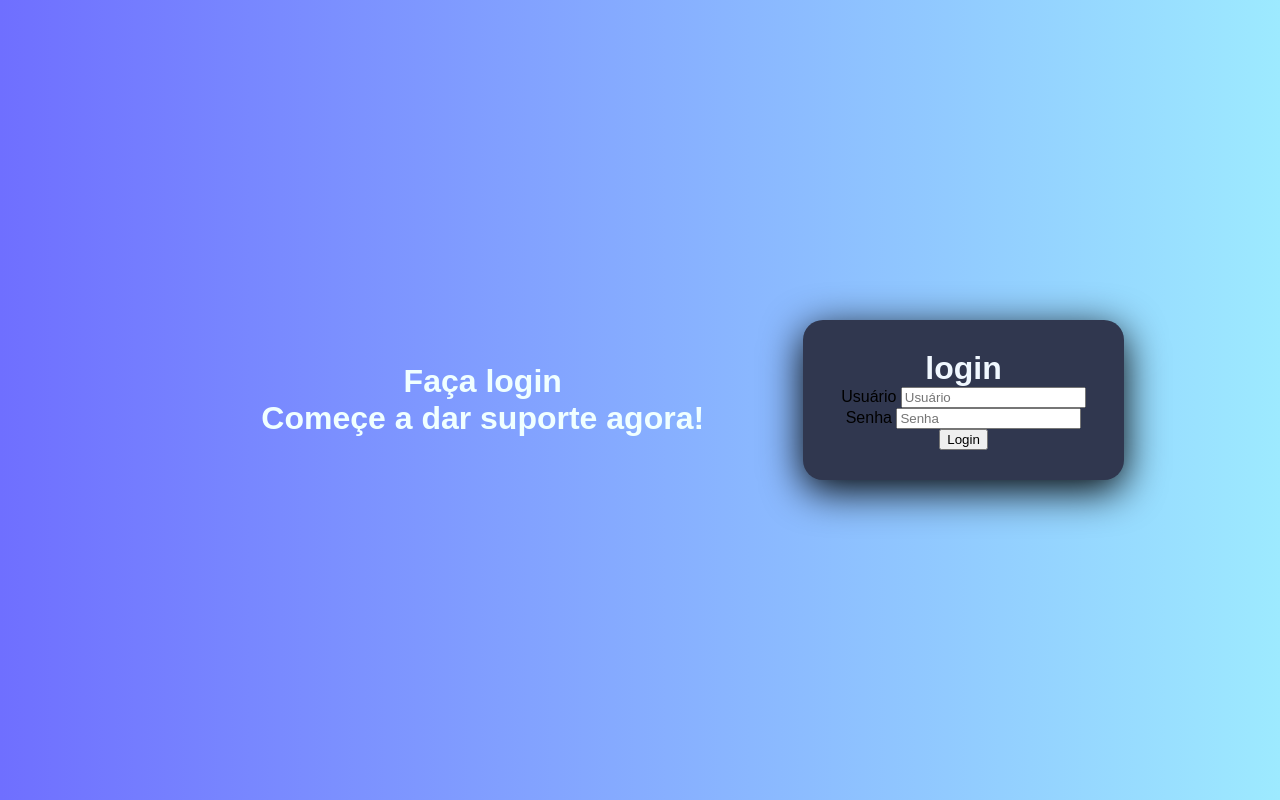
After one commit to fnando1/web_app_services_ti, a PHP site: page /login.php in a window 1280 px wide. The commit adds this page. Run offline with PHP 8.4, Linux system fonts and the light colour scheme.

```diff
--- a/css/style.css
+++ b/css/style.css
@@ -85,3 +85,50 @@
 /*FINAL DA TELA PRINCIPAL*/
 
 /*INICIO LOGIN*/
+
+.main-login{
+    width: 100vw;
+    height: 100vh;
+    display: flex;
+    justify-content: center;
+    align-items: center;
+}
+
+.left-login{
+    width: 50vw;
+    height: 100vh;
+    display: flex;
+    justify-content: center;
+    align-items: center;
+    flex-direction: column;
+}
+
+.left-login > h1{
+    color: azure;
+}
+
+.right-login{
+    width: 100vw;
+    height: 100vh;
+    display: flex;
+    justify-content: center;
+    align-items: center;
+}
+
+.card-login{
+    width: 80%;
+    display: flex;
+    justify-content: center;
+    align-items: center;
+    flex-direction: column;
+    padding: 30px 35px;
+    background: #30374f;
+    border-radius: 20px;
+    box-shadow: 0px 10px 40px black;
+}
+
+.card-login > h1{
+    color: aliceblue;
+    font-weight: 800;
+    margin: 0;
+}
--- a/index.php
+++ b/index.php
@@ -11,6 +11,7 @@
         <nav>
             <ul>
                 <li><a href="#">Início</a></li>
+                <li><a href="login.php">Criar Conta</a></li>
                 <li><a href="#">Serviços</a></li>
                 <li><a href="#">Sobre Nós</a></li>
                 <li><a href="#">Contato</a></li>
--- /dev/null
+++ b/login.php
@@ -0,0 +1,31 @@
+<!DOCTYPE html>
+<html lang="pt-br">
+<head>
+    <meta charset="UTF-8">
+    <meta name="viewport" content="width=device-width, initial-scale=1.0">
+    <link rel="stylesheet" href="css/style.css">
+    <title>Login - Services TI</title>
+</head>
+<body>
+    <div class="main-login">
+        <div class="left-login">
+            <h1>Faça login</h1>
+            <h1>Começe a dar suporte agora!</h1>
+        </div>
+        <div class="rith-login">
+            <div class="card-login">
+                <h1>login</h1>
+                <div class="textfild">
+                    <label for="usuario">Usuário</label>
+                    <input type="text" name="usuario" placeholder="Usuário"></input>
+                </div>
+                <div class="textfild">
+                    <label for="senha">Senha</label>
+                    <input type="password" name="senha" placeholder="Senha"></input>
+                </div>
+                <button class="btn-login">Login</button>
+            </div>
+        </div>
+    </div>
+</body>
+</html>
```
Also changed, not shown: bd_web_app_services_ti.sql (added, +46 -0 lines).
